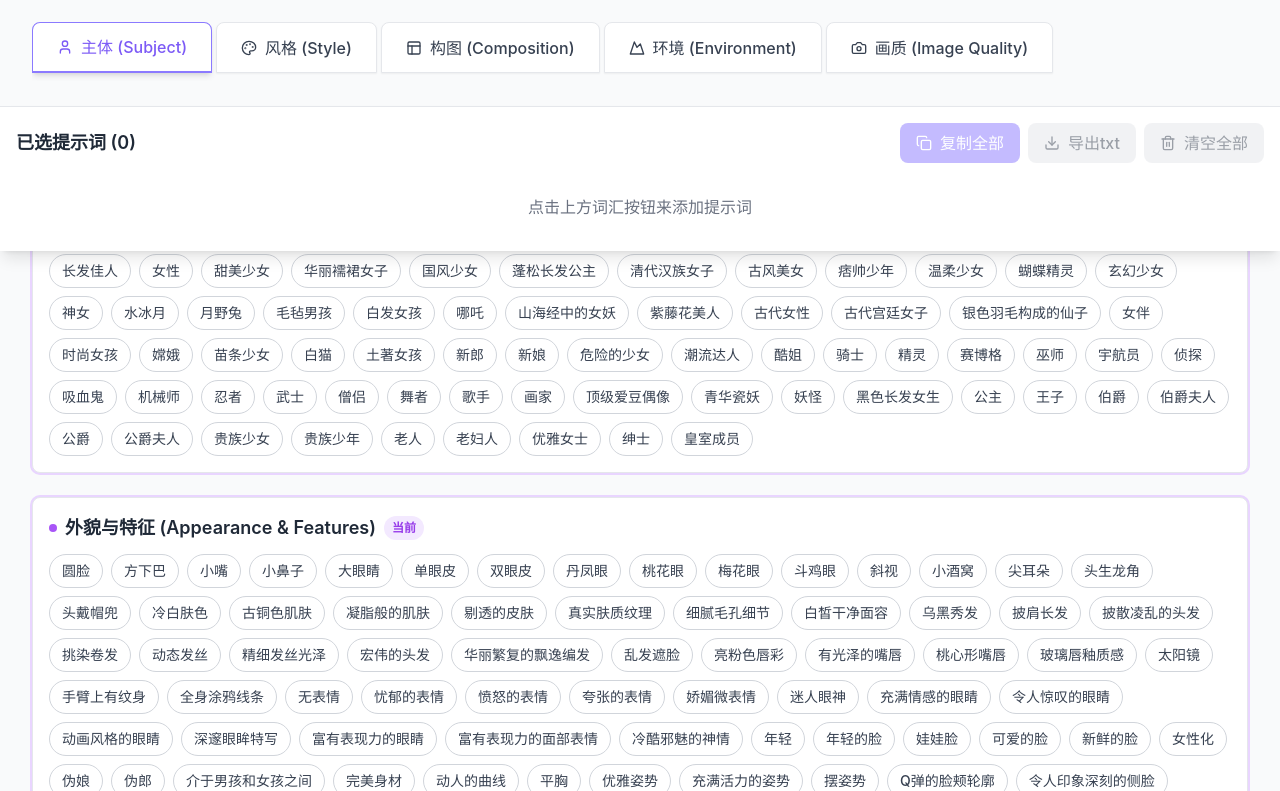
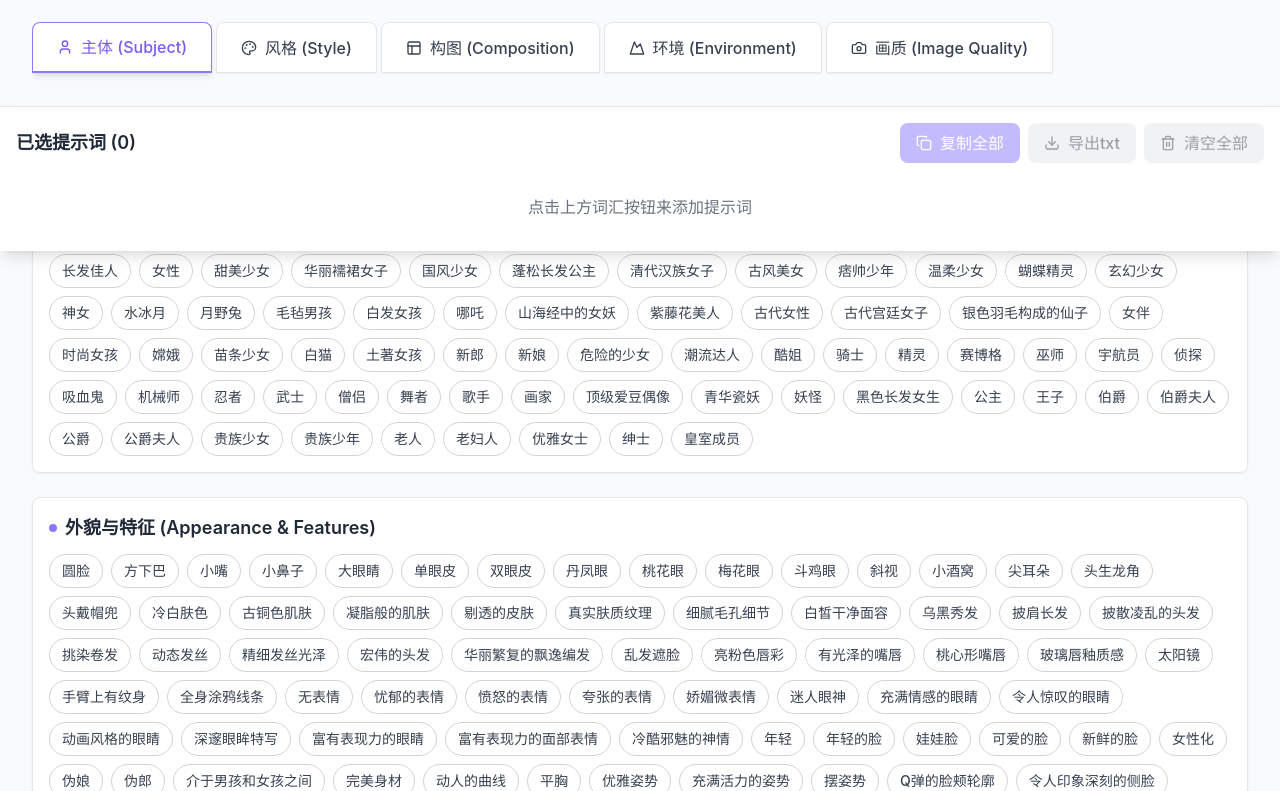
Before and after one commit to irenerachel/BeautyPrompt, a React (Vite) app: page / in a window 1280 px wide. Shown: the part 549-1340 px from the top of the page. Built offline with nearby package versions, Linux system fonts and the light colour scheme.

Commit message:
fix: 优化手机端兼容性
- 更新Vite配置，设置target为es2015提高兼容性
- 添加手机端测试页面
- 重新构建生产版本

```diff
--- a/src/components/SubCategoryCard.tsx
+++ b/src/components/SubCategoryCard.tsx
@@ -6,39 +6,18 @@ interface SubCategoryCardProps {
   subCategory: SubCategory;
   selectedPhrases: Set<string>;
   onPhraseToggle: (phrase: string) => void;
-  isActive?: boolean;
 }
 
 const SubCategoryCard: React.FC<SubCategoryCardProps> = ({
   subCategory,
   selectedPhrases,
-  onPhraseToggle,
-  isActive = true
+  onPhraseToggle
 }) => {
-  const cardId = `subcategory-${subCategory.name.replace(/[^\w\s]/g, '').replace(/\s+/g, '-').toLowerCase()}`;
-
   return (
-    <div
-      id={cardId}
-      className={`
-        bg-white rounded-lg shadow-sm border border-gray-200 p-4 transition-all duration-500
-        ${isActive
-          ? 'animate-slide-up opacity-100 transform translate-y-0'
-          : 'opacity-50 transform translate-y-4'
-        }
-        ${isActive ? 'ring-2 ring-purple-200' : ''}
-      `}
-    >
+    <div className="bg-white rounded-lg shadow-sm border border-gray-200 p-4 animate-slide-up">
       <h3 className="text-lg font-semibold text-gray-800 mb-3 flex items-center">
-        <span className={`w-2 h-2 rounded-full mr-2 transition-colors duration-300 ${
-          isActive ? 'bg-purple-500' : 'bg-gray-300'
-        }`}></span>
+        <span className="w-2 h-2 bg-primary-500 rounded-full mr-2"></span>
         {subCategory.name}
-        {isActive && (
-          <span className="ml-2 text-xs bg-purple-100 text-purple-600 px-2 py-1 rounded-full animate-pulse">
-            当前
-          </span>
-        )}
       </h3>
       <div className="flex flex-wrap gap-2">
         {subCategory.phrases.map((phrase) => (
--- a/src/components/SubCategoryNavigation.tsx
+++ /dev/null
@@ -1,47 +0,0 @@
-import React from 'react';
-import { ChevronRight, Sparkles } from 'lucide-react';
-
-interface SubCategoryNavigationProps {
-  subCategories: Array<{ name: string; id: string }>;
-  activeSubCategory: string;
-  onSubCategoryChange: (id: string) => void;
-}
-
-const SubCategoryNavigation: React.FC<SubCategoryNavigationProps> = ({
-  subCategories,
-  activeSubCategory,
-  onSubCategoryChange
-}) => {
-  return (
-    <div className="bg-gradient-to-r from-purple-50 to-blue-50 rounded-lg p-4 mb-6 border border-purple-100">
-      <div className="flex items-center mb-3">
-        <Sparkles className="h-5 w-5 text-purple-500 mr-2" />
-        <h3 className="text-lg font-semibold text-gray-800">快速导航</h3>
-      </div>
-      <div className="flex flex-wrap gap-2">
-        {subCategories.map((subCategory) => (
-          <button
-            key={subCategory.id}
-            onClick={() => onSubCategoryChange(subCategory.id)}
-            className={`
-              px-4 py-2 rounded-full text-sm font-medium transition-all duration-300 transform hover:scale-105
-              ${activeSubCategory === subCategory.id
-                ? 'bg-purple-500 text-white shadow-lg shadow-purple-200'
-                : 'bg-white text-gray-700 border border-purple-200 hover:bg-purple-50 hover:border-purple-300'
-              }
-            `}
-          >
-            <div className="flex items-center">
-              <span>{subCategory.name}</span>
-              {activeSubCategory === subCategory.id && (
-                <ChevronRight className="h-4 w-4 ml-1 animate-pulse" />
-              )}
-            </div>
-          </button>
-        ))}
-      </div>
-    </div>
-  );
-};
-
-export default SubCategoryNavigation;
--- a/src/index.css
+++ b/src/index.css
@@ -32,4 +32,34 @@
   .chip-selected {
     @apply bg-primary-500 border border-primary-500 text-white hover:bg-primary-600;
   }
+
+  .animate-slide-up {
+    animation: slideUp 0.5s ease-out;
+  }
+
+  .animate-fade-in {
+    animation: fadeIn 0.3s ease-out;
+  }
+
+  @keyframes slideUp {
+    from {
+      opacity: 0;
+      transform: translateY(20px);
+    }
+    to {
+      opacity: 1;
+      transform: translateY(0);
+    }
+  }
+
+  @keyframes fadeIn {
+    from {
+      opacity: 0;
+      transform: scale(0.9);
+    }
+    to {
+      opacity: 1;
+      transform: scale(1);
+    }
+  }
 }
--- a/vite.config.ts
+++ b/vite.config.ts
@@ -6,5 +6,13 @@ export default defineConfig({
   server: {
     port: 3000,
     open: true
+  },
+  build: {
+    target: 'es2015',
+    rollupOptions: {
+      output: {
+        manualChunks: undefined
+      }
+    }
   }
 })
```
Also changed, not shown: public/simple-test.html (added, +22 -0 lines), 9 other files (tests, documents, lock files or other folders).
